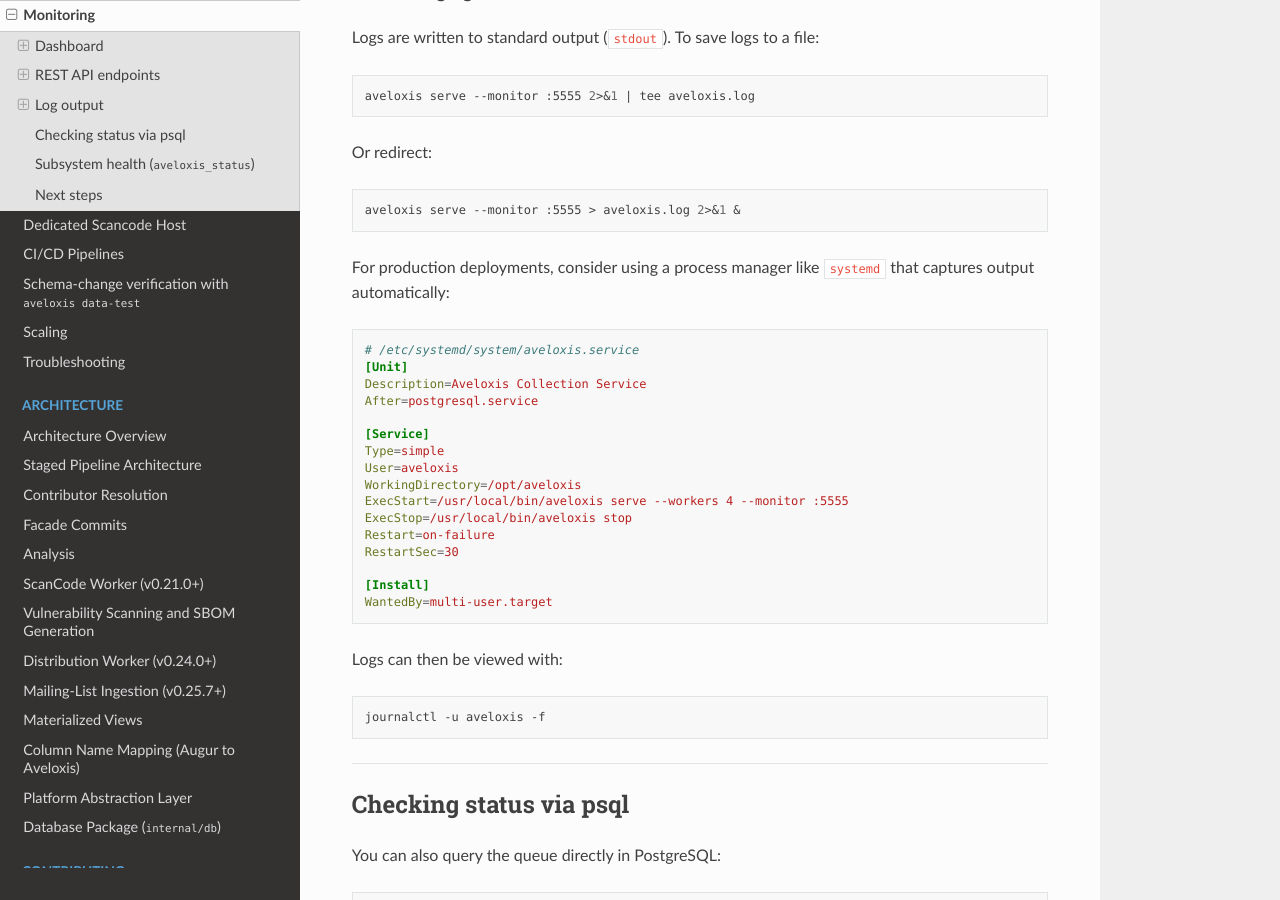
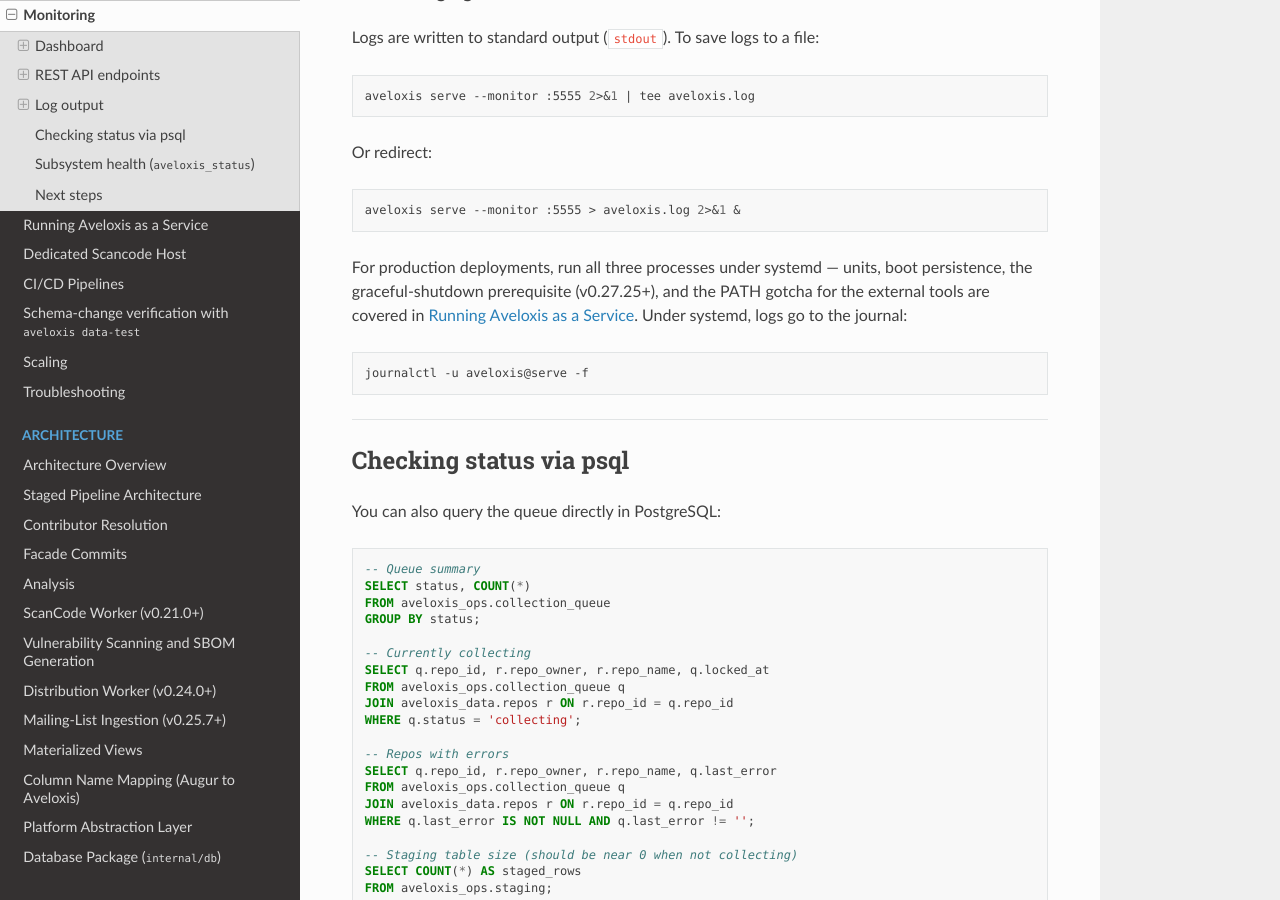
Before and after one commit to aveloxis/aveloxis, a Sphinx documentation site: the page built from docs/guide/monitoring.md, in a window 1280 px wide and 900 px high, scrolled down 3862 px. Built offline with Sphinx 7.4.7 and the Read the Docs theme 3.1.0, drawn with Linux system fonts in a browser that asks for light colours.

Commit message:
added aveloxis as a service docs
Signed-off-by: Sean P. Goggins <s@goggins.com>

````diff
--- a/docs/guide/monitoring.md
+++ b/docs/guide/monitoring.md
@@ -184,31 +184,14 @@
 aveloxis serve --monitor :5555 > aveloxis.log 2>&1 &
 ```
 
-For production deployments, consider using a process manager like `systemd` that captures output automatically:
-
-```ini
-# /etc/systemd/system/aveloxis.service
-[Unit]
-Description=Aveloxis Collection Service
-After=postgresql.service
-
-[Service]
-Type=simple
-User=aveloxis
-WorkingDirectory=/opt/aveloxis
-ExecStart=/usr/local/bin/aveloxis serve --workers 4 --monitor :5555
-ExecStop=/usr/local/bin/aveloxis stop
-Restart=on-failure
-RestartSec=30
-
-[Install]
-WantedBy=multi-user.target
-```
-
-Logs can then be viewed with:
+For production deployments, run all three processes under systemd — units,
+boot persistence, the graceful-shutdown prerequisite (v0.27.25+), and the
+PATH gotcha for the external tools are covered in
+[Running Aveloxis as a Service](running-as-a-service.md). Under systemd,
+logs go to the journal:
 
 ```bash
-journalctl -u aveloxis -f
+journalctl -u aveloxis@serve -f
 ```
 
 ---
````
Also changed, not shown: docs/guide/commands.md (+6 -0 lines), docs/guide/running-as-a-service.md (added, +174 -0 lines), docs/index.md (+1 -0 lines), 2 other files.
